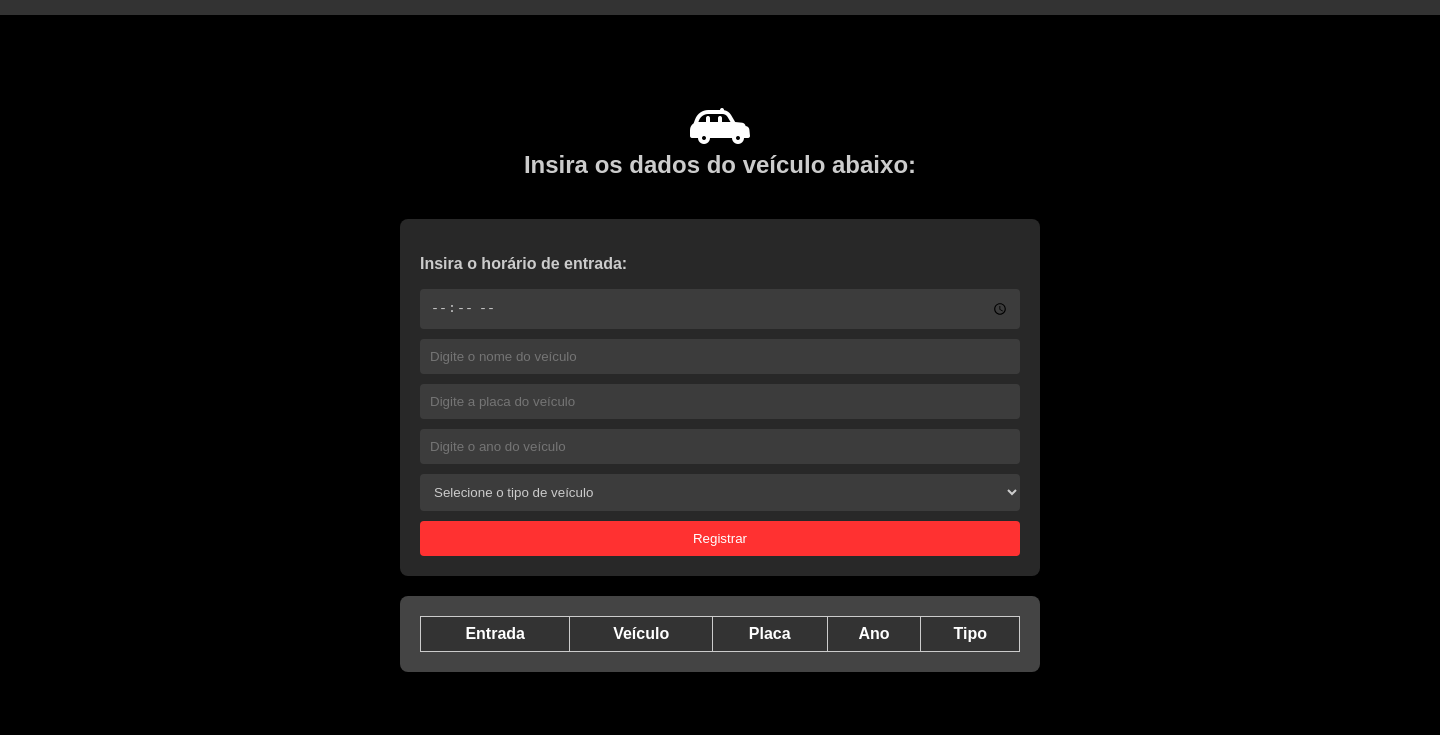
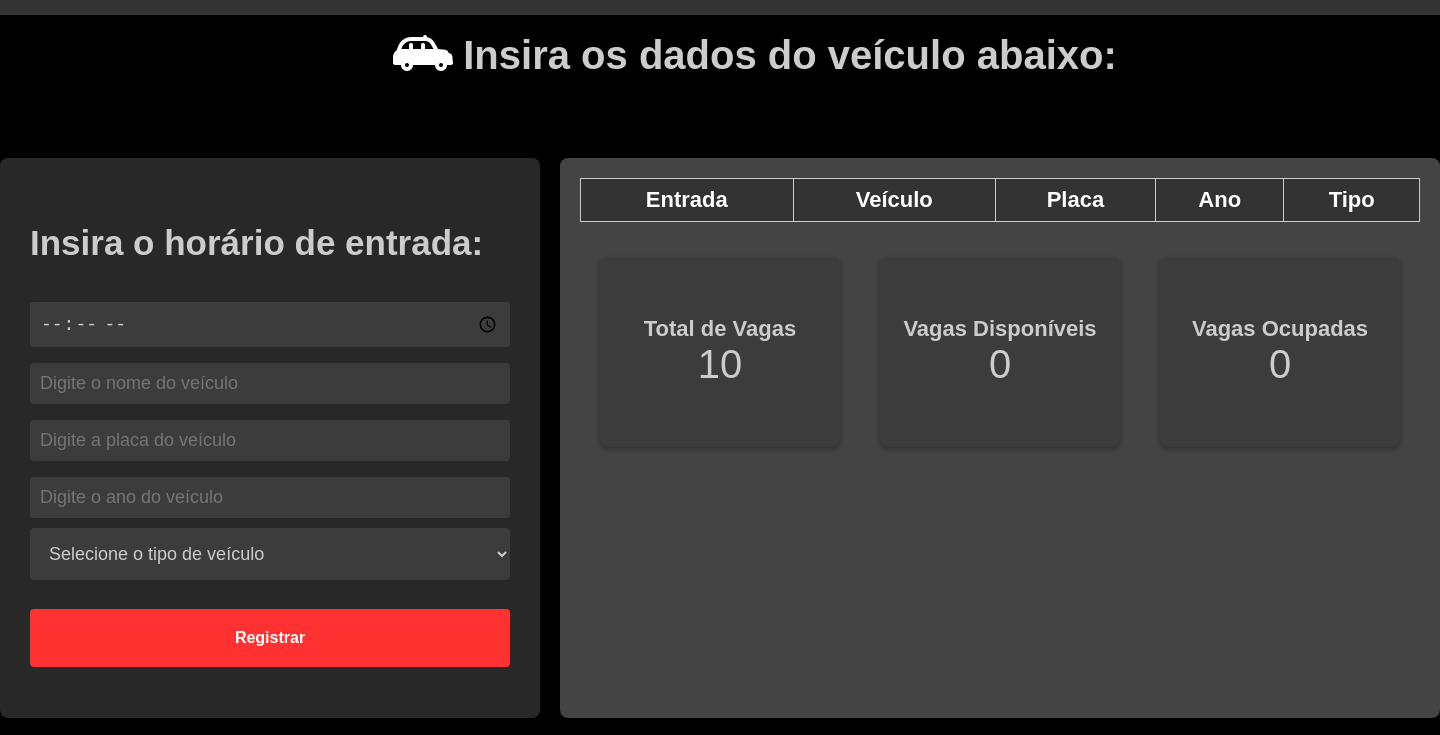
Before and after one commit to miragus/Estacionamento, an Electron app: page app/vehicleRegister.html in a window 1440 px wide. Shown: the part 65-800 px from the top of the page. Drawn offline with Linux system fonts and the light colour scheme; no server answers.

Commit message:
updates vehicleRegister

```diff
--- a/app/index.html
+++ b/app/vehicleRegister.html
@@ -4,14 +4,14 @@
 <head>
     <meta charset="UTF-8">
     <meta name="viewport" content="width=device-width, initial-scale=1.0">
-    <link rel="stylesheet" href="../css/style.css">
+    <link rel="stylesheet" href="../css/vehicleRegister.css">
     <title>Cadastro de Veículos</title>
 </head>
 
 <body>
     <div class="header">
         <figure class="Station">
-            <a href="https://www.palmeiras.com.br/">
+            <a href="inicio.html">
                 <img id="station" src="../img/staytion-icon.png" alt="logo da staytion" title="logo da staytion">
             </a>
         </figure>
@@ -30,13 +30,13 @@
 
     </div>
 
+    <div class="insertBelow" class="intro">
+        <figure>
+            <img class="imgVehicle" src="../img/icons8-car-60.png" alt="icone carro branco">
+        </figure>
+        <h1>Insira os dados do veículo abaixo:</h1>
+    </div>
     <main class="main-content">
-        <div style="display: flex; flex-direction: column; justify-content: center; align-items: center;" class="intro">
-            <figure>
-                <img src="../img/icons8-car-60.png" alt="icone carro branco">
-            </figure>
-            <h2>Insira os dados do veículo abaixo:</h2>
-        </div>
 
         <div class="form-container">
             <p><b>Insira o horário de entrada:</b></p>
@@ -55,7 +55,7 @@
             <button id="add">Registrar</button>
         </div>
 
-        <div class="resultado">
+        <div id="resultado">
             <div id="result" class="result">
                 <table id="vehicle-table">
                     <thead>
@@ -71,6 +71,22 @@
                         <!-- O conteúdo será adicionado dinamicamente aqui -->
                     </tbody>
                 </table>
+                <div id="vehicleResult"></div>
+
+                    <div class="statistics">
+                        <div class="stat-item">
+                            <div class="stat-label">Total de Vagas</div>
+                            <div id="total-spots" class="stat-value">10</div>
+                        </div>
+                        <div class="stat-item">
+                            <div class="stat-label">Vagas Disponíveis</div>
+                            <div id="available-spots" class="stat-value">0</div>
+                        </div>
+                        <div class="stat-item">
+                            <div class="stat-label">Vagas Ocupadas</div>
+                            <div id="occupied-spots" class="stat-value">0</div>
+                        </div>
+            </div>
             </div>
         </div>
     </main>
@@ -108,7 +124,7 @@
         </div>
     </div>
 
-    <script src="../js/index.js"></script>
+    <script src="../js/vehicleRegister.js"></script>
     <script src="../preload.js"></script>
 </body>
 
--- a/css/vagas.css
+++ b/css/vagas.css
@@ -115,6 +115,13 @@ body {
     max-width: 800px; /* Ajuste a largura máxima do modal */
     border-radius: 8px;
 }
+.statistics{
+    display: flex;
+    justify-content: center;
+    flex-direction: column;
+    height: 50%;
+    margin-top: 5%;
+}
 
 .stat-item {
     display: flex;
@@ -157,13 +164,6 @@ body {
     box-shadow: 0 2px 10px rgba(0, 0, 0, 0.5);
 }
 
-.statistics{
-    display: flex;
-    justify-content: center;
-    flex-direction: column;
-    height: 50%;
-    margin-top: 5%;
-}
 
 #garage{
     display: grid;
@@ -399,6 +399,7 @@ td {
     padding: 10px 20px;
     background-color: #FF3131;
     color: white;
+
     border: none;
     border-radius: 4px;
     cursor: pointer;
--- a/css/style.css
+++ b/css/vehicleRegister.css
@@ -1,20 +1,20 @@
 body {
     font-family: Arial, sans-serif;
-    background-color: #000000; /* Dark background similar to Electron theme */
-    color: #CCCCCC; /* Light text color for contrast */
+    background-color: #000000;
+    color: #CCCCCC;
     margin: 0;
-    padding: 0; /* Remove default padding */
-    min-height: 100vh; /* Ensure full height */
+    padding: 0;
+    min-height: 100vh;
     display: flex;
-    flex-direction: column; /* Align items vertically */
-    display: flex;
+    flex-direction: column;
     align-items: center;
+    justify-content: center;
 }
 
 .header {
     width: 100%;
     height: 60px;
-    background-color: #333; /* Dark background for the header */
+    background-color: #333;
     color: #CCCCCC;
     text-align: center;
     padding: 10px;
@@ -38,67 +38,40 @@ body {
     z-index: 10000;
 }
 
-.sidebar {
-    width: 200px;
-    background-color: #282828;
-    padding-top: 20px;
-    position: fixed;
-    height: 100%;
-    top: 0;
-    left: -200px; /* Esconde a sidebar inicialmente */
-    overflow-x: hidden;
-    transition: left 0.3s ease;
-    z-index: 10000;
-}
-
-.sidebar ul {
-    list-style-type: none;
-    padding: 0;
-}
-
-.sidebar ul li {
-    padding-bottom: 150px;
-    text-align: center;
-
-}
-
-.sidebar ul li a {
-    text-decoration: none;
-    display: block;
-    transition: background-color 0.3s;
-    color: #FF3131;
-    font-weight: bold;
+.insertBelow {
+    margin: 50px;
     display: flex;
     justify-content: center;
     align-items: center;
-    flex-direction: column;
-
+    font-size: 20px;
 }
 
-.sidebar ul li a:hover {
-    background-color: #444444;
+.imgVehicle {
+    position: relative;
+    left: 30px;
 }
 
-.menu-icon:hover + .sidebar,
-.sidebar:hover {
-    left: 0; /* Mostra a sidebar ao passar o mouse sobre o ícone ou a própria sidebar */
-}
 
 .visualizar-veiculos-link {
-    display: inline-block;
-    padding: 10px 20px;
-    background-color: #FF3131; /* Cor de destaque */
-    color: #FFFFFF; /* Texto branco */
-    text-decoration: none; /* Remover sublinhado */
-    border-radius: 4px; /* Bordas arredondadas */
+    padding: 25px 25px;
+    background-color: #FF3131;
+    color: #FFFFFF;
+    text-decoration: none;
+    border-radius: 4px;
     font-weight: bold;
-    transition: background-color 0.3s, color 0.3s; /* Transição suave */
-    margin: 20px; /* Espaçamento ao redor do link */
+    transition: background-color 0.3s, color 0.3s;
+    margin: 25px;
+    /* position: relative;
+    left: 450px;
+    bottom: 200px; */
+    font-size: 20px;
 }
 
 .visualizar-veiculos-link:hover {
-    background-color: #CC0000; /* Cor de fundo ao passar o mouse */
-    color: #FFFFFF; /* Manter a cor do texto */
+    background-color: #CC0000;
+    /* Cor de fundo ao passar o mouse */
+    color: #FFFFFF;
+    /* Manter a cor do texto */
 }
 
 
@@ -110,12 +83,8 @@ body {
 }
 
 .main-content {
-    margin-top: 80px; /* Adjusted to make room for the fixed header */
-    padding: 20px;
-    flex: 1;
+    width: 100%;
     display: flex;
-    flex-direction: column;
-    align-items: center;
     gap: 20px;
 }
 
@@ -126,22 +95,37 @@ body {
 
 .form-container {
     width: 100%;
-    max-width: 600px; /* Increased width for better form display */
-    padding: 20px;
+    font-size: 35px;
+    width: 1300px;
+    height: 500px;
+    padding: 30px;
     background-color: #282828;
     border-radius: 8px;
     box-shadow: 0 2px 10px rgba(0, 0, 0, 0.5);
 }
 
-.resultado {
-    width: 100%;
-    max-width: 600px; /* Match with form-container width */
+#resultado {
+    width: 80%;
+    font-size: 22px;
     background-color: #444;
     border-radius: 8px;
     box-shadow: 0 2px 10px rgba(0, 0, 0, 0.5);
     color: #FFFFFF;
     padding: 20px;
+    display: flex;
+    justify-content: center;
 }
+
+#result {
+    width: 100%;
+}
+
+#vehicleResult {
+    display: flex;
+    align-items: center;
+    justify-content: center;
+}
+
 
 #vehicle-table {
     width: 100%;
@@ -153,6 +137,10 @@ body {
     border: 1px solid #CCCCCC;
     padding: 8px;
     text-align: center;
+}
+
+#vehicle-table td {
+    padding: 20px;
 }
 
 #vehicle-table th {
@@ -168,11 +156,42 @@ body {
     background-color: #282828;
 }
 
+.statistics {
+    display: flex;
+    align-items: center;
+    justify-content: center;
+    height: 50%;
+}
+
+.stat-item {
+    display: flex;
+    justify-content: center;
+    align-items: center;
+    flex-direction: column;
+    background-color: #3C3C3C;
+    width: 200px;
+    height: 150px;
+    color: #CCCCCC;
+    padding: 20px;
+    margin: 20px;
+    border-radius: 8px;
+    box-shadow: 0 2px 5px rgba(0, 0, 0, 0.3);
+}
+
+.stat-label {
+    font-weight: bold;
+}
+
+.stat-value {
+    font-size: 40px;
+}
+
 input[type="text"],
 input[type="number"],
 input[type="time"],
 select {
     width: calc(100% - 20px);
+    font-size: 18px;
     padding: 10px;
     margin-bottom: 10px;
     border: none;
@@ -183,7 +202,7 @@ select {
 
 #vehicle-type {
     width: calc(100%);
-    padding: 10px;
+    padding: 15px;
     margin-bottom: 10px;
     border: none;
     border-radius: 4px;
@@ -199,6 +218,19 @@ button {
     background-color: #FF3131;
     color: #FFFFFF;
     cursor: pointer;
+}
+
+#add {
+    width: 100%;
+    padding: 20px;
+    font-size: 16px;
+    font-weight: bold;
+    border: none;
+    border-radius: 4px;
+    background-color: #FF3131;
+    color: #FFFFFF;
+    cursor: pointer;
+    margin-top: 4%;
 }
 
 button:hover {
@@ -245,7 +277,7 @@ button:hover {
     width: 100%;
     height: 100%;
     overflow: auto;
-    background-color: rgba(0,0,0,0.5);
+    background-color: rgba(0, 0, 0, 0.5);
 }
 
 .modal-content {
@@ -271,3 +303,51 @@ button:hover {
     text-decoration: none;
     cursor: pointer;
 }
+
+.sidebar {
+    width: 200px;
+    background-color: #282828;
+    padding-top: 20px;
+    position: fixed;
+    height: 100%;
+    top: 0;
+    left: -200px;
+    /* Esconde a sidebar inicialmente */
+    overflow-x: hidden;
+    transition: left 0.3s ease;
+    z-index: 10000;
+}
+
+.sidebar ul {
+    list-style-type: none;
+    padding: 0;
+}
+
+.sidebar ul li {
+    padding-bottom: 150px;
+    text-align: center;
+
+}
+
+.sidebar ul li a {
+    text-decoration: none;
+    display: block;
+    transition: background-color 0.3s;
+    color: #FF3131;
+    font-weight: bold;
+    display: flex;
+    justify-content: center;
+    align-items: center;
+    flex-direction: column;
+
+}
+
+.sidebar ul li a:hover {
+    background-color: #444444;
+}
+
+.menu-icon:hover+.sidebar,
+.sidebar:hover {
+    left: 0;
+    /* Mostra a sidebar ao passar o mouse sobre o ícone ou a própria sidebar */
+}
--- a/js/index.js
+++ b/js/vehicleRegister.js
@@ -90,8 +90,13 @@
             visualizarLink.href = "vagas.html";
             visualizarLink.className = "visualizar-veiculos-link";
             visualizarLink.textContent = "Visualizar veículos";
+            const resultado = document.querySelector("#vehicleResult");
 
-            document.body.appendChild(visualizarLink); // Append to the body
+            if (resultado) {
+                resultado.appendChild(visualizarLink);
+            } else {
+                console.error("Elemento com o ID 'vehicleResult' não foi encontrado.");
+            }
         }
     }
 
```
Also changed, not shown: app/cliente.html (+1 -1 lines), app/inicio.html (+1 -1 lines), app/vagas.html (+1 -1 lines).
